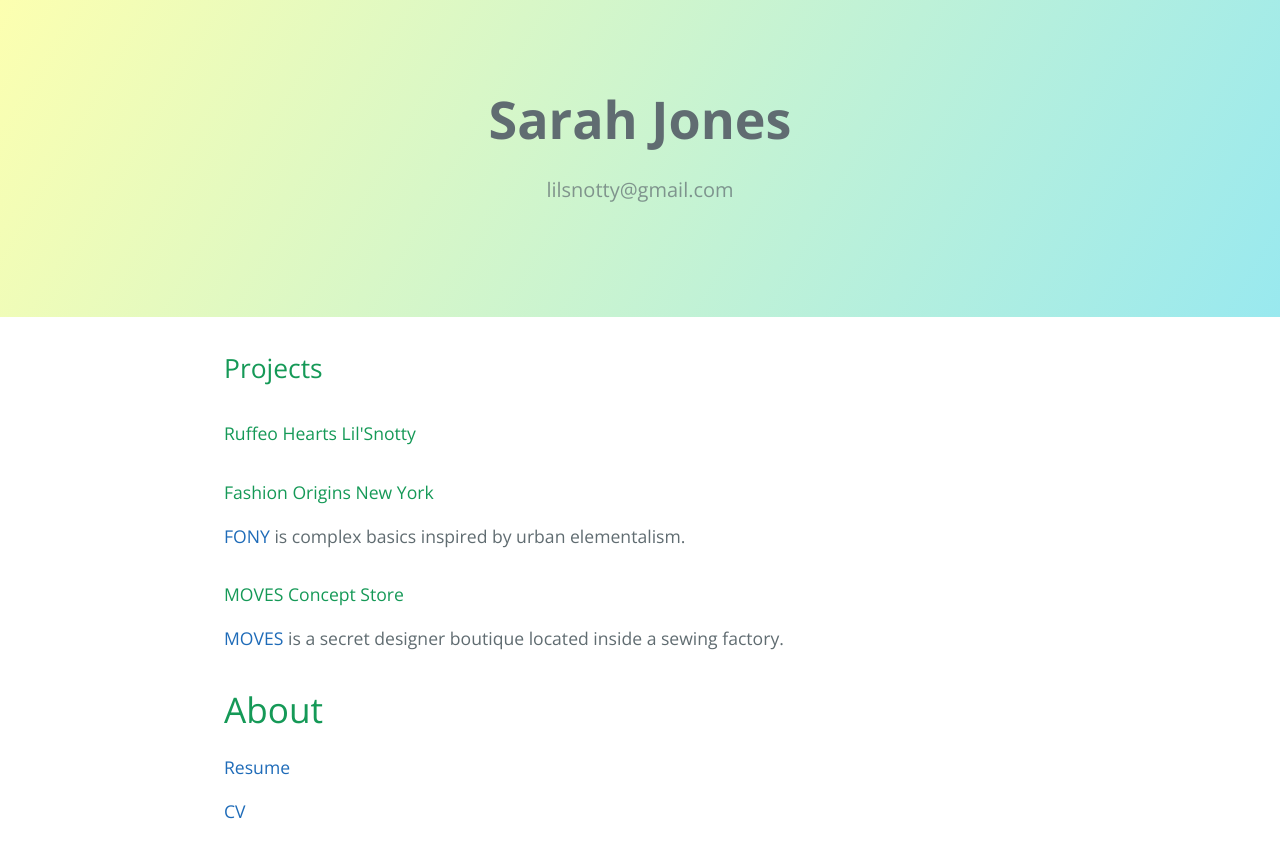
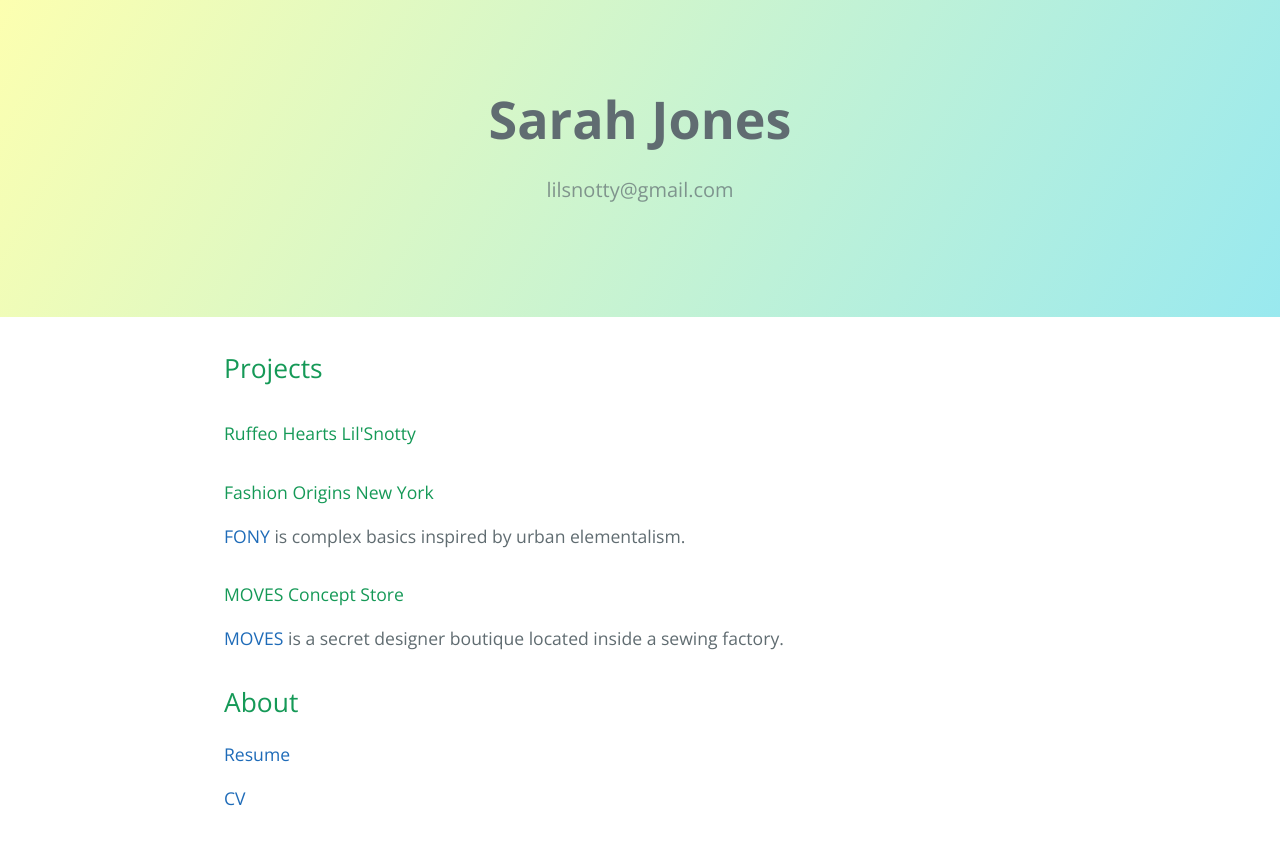
Before and after one commit to sarahrjones/sarahrjones.github.io, a plain HTML site: page index.html in a window 1280 px wide. Drawn offline with nearby package versions, Linux system fonts and the light colour scheme.

Commit message:
Update index.html

```diff
--- a/index.html
+++ b/index.html
@@ -42,7 +42,7 @@
 <a href="http://www.moves.nu">MOVES</a> is a secret designer boutique located inside a sewing factory.
 </p>
 
-<h1>About</h1>
+<h2>About</h2>
 
 <p>
 <a href="http://rhls.com/sarah_jones_resume.pdf">Resume</a>
```
